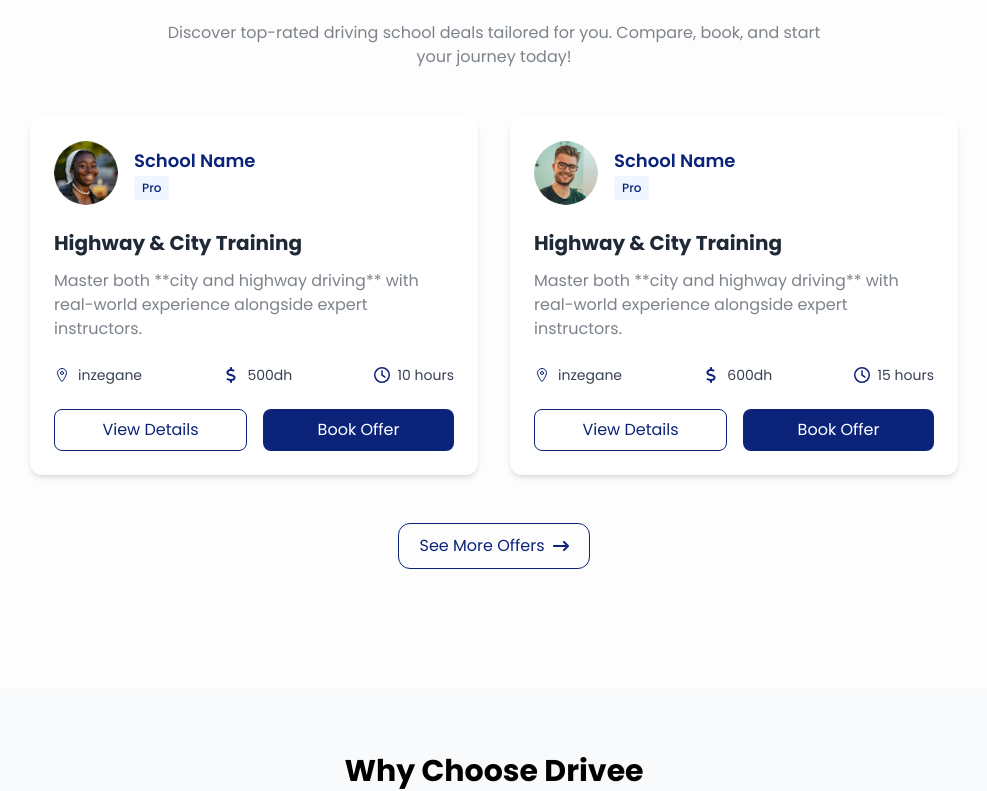
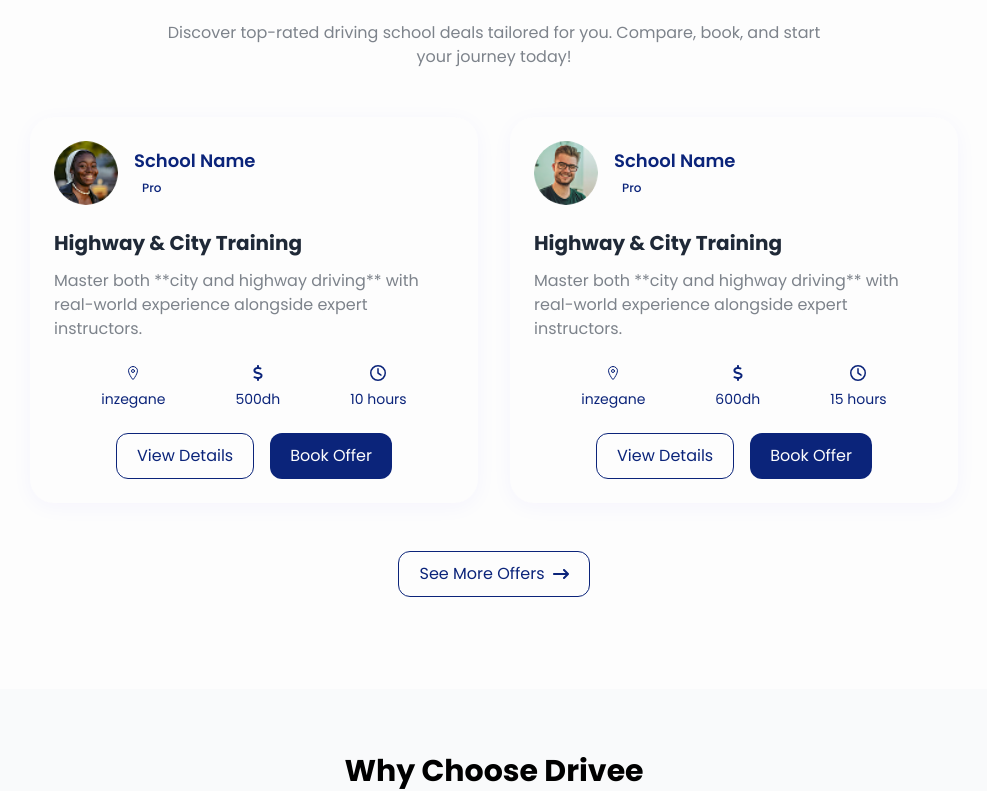
Before and after one commit to WESthhhhh/drivee-frontend, a React (Vite) app: page / in a window 1280 px wide. Shown: the part 2911-3702 px from the top of the page, without its empty margins (146-1133 px from the left). Built offline with nearby package versions, Linux system fonts and the light colour scheme.

Commit message:
Refactor UI components and styles across the application

```diff
--- a/src/components/cards/offerCards.jsx
+++ b/src/components/cards/offerCards.jsx
@@ -2,7 +2,7 @@ import React, { useState } from 'react';
 import { IoLocationOutline } from 'react-icons/io5';
 import { FaDollarSign, FaRegClock } from 'react-icons/fa6';
 import OfferDetailModal from '../modals/offerDetail';
-
+import Button from '../UI/button';
 const OfferCard = ({ offer }) => {
   const [isModalOpen, setIsModalOpen] = useState(false);
 
@@ -16,7 +16,7 @@ const OfferCard = ({ offer }) => {
 
   return (
     <>
-      <div className="bg-white rounded-xl shadow-md p-6 max-w-md w-full hover:shadow-lg transition-shadow">
+      <div className="bg-light rounded-large-md shadow-primary-4 p-6 max-w-md w-full ">
         <div className="flex items-center gap-4 mb-6">
           <img
             src={offer.img}
@@ -25,7 +25,7 @@ const OfferCard = ({ offer }) => {
           />
           <div className="text-left">
             <h2 className="text-lg font-semibold text-primary">{offer.school}</h2>
-            <span className="inline-block px-2 py-1 bg-blue-50 text-primary text-xs font-medium rounded">
+            <span className="inline-block px-2 py-1  text-primary text-xs font-medium rounded">
               {offer.title}
             </span>
           </div>
@@ -34,31 +34,34 @@ const OfferCard = ({ offer }) => {
         <h3 className="text-xl font-bold text-text mb-3 text-left">{offer.name}</h3>
         <p className="text-inputtext text-left mb-6">{offer.description}</p>
 
-        <div className="flex justify-between mb-6">
-          <div className="flex items-center gap-2">
-            <IoLocationOutline className="text-primary" />
-            <span className="text-sm text-gray-700">{offer.location}</span>
+        <div className="flex justify-center gap-[70px] mb-6 text-primary">
+          <div className="flex flex-col justify-center items-center gap-2 text-primary">
+            <IoLocationOutline className="" />
+            <span className="text-sm ">{offer.location}</span>
           </div>
-          <div className="flex items-center gap-2">
-            <FaDollarSign className="text-primary" />
-            <span className="text-sm text-gray-700">{offer.price}</span>
+          <div className="flex flex-col justify-center items-center gap-2">
+            <FaDollarSign className="" />
+            <span className="text-sm ">{offer.price}</span>
           </div>
-          <div className="flex items-center gap-2">
-            <FaRegClock className="text-primary" />
-            <span className="text-sm text-gray-700">{offer.hour}</span>
+          <div className="flex flex-col justify-center items-center gap-2">
+            <FaRegClock className="" />
+            <span className="text-sm ">{offer.hour}</span>
           </div>
         </div>
 
-        <div className="flex gap-4">
-          <button
+        <div className="flex  justify-center gap-4">
+
+            <Button
+            type='secondary'
             onClick={openModal}
-            className="flex-1 py-2 border border-primary text-primary rounded-lg hover:bg-blue-50 transition"
-          >
-            View Details
-          </button>
-          <button className="flex-1 py-2 bg-primary text-white rounded-lg hover:bg-blue-800 transition">
-            Book Offer
-          </button>
+
+            >View Details</Button>
+
+          <Button
+            type='primary'
+            onClick={() => navigate('/book')}
+
+            >Book Offer</Button>
         </div>
       </div>
 
--- a/src/components/layouts/footer.jsx
+++ b/src/components/layouts/footer.jsx
@@ -3,7 +3,7 @@ import logo from '/logo/Logolight.svg';
 import logosm from '/logo/Logolightsm.svg';
 export default function Footer() {
     return (
-      <footer className="bg-primary text-white  text-center items-center p-[70px]  bg-[url('../images/footer.png')] bg-cover bg-center space-y-[50px]">
+      <footer className="bg-primary text-light  text-center items-center p-[70px]  bg-[url('../images/footer.png')] bg-cover bg-center space-y-[50px]">
         <Link to={'/'} className="flex items-center justify-center">
           <img src={logo} className="hidden md:block" alt="Drive logo" />
           <img src={logosm} className="block md:hidden w-[100px]" alt="Mobile logo" />
--- a/src/components/modals/offerDetail.jsx
+++ b/src/components/modals/offerDetail.jsx
@@ -6,7 +6,7 @@ const OfferDetail = ({ isOpen, closeModal, offer }) => {
 
   return (
     <div className="fixed inset-0 bg-black bg-opacity-70 flex justify-center items-center z-[9999] p-4">
-      <div className="bg-white rounded-xl max-w-3xl w-full max-h-[90vh] overflow-y-auto relative">
+      <div className="bg-light rounded-xl max-w-3xl w-full max-h-[90vh] overflow-y-auto relative">
         {/* Close Button */}
         <button
           onClick={closeModal}
@@ -102,7 +102,7 @@ const OfferDetail = ({ isOpen, closeModal, offer }) => {
             </div>
 
             {/* Action Button */}
-            <button className="w-full py-3 bg-blue-900 text-white font-medium rounded-lg mt-6 hover:bg-blue-800 transition">
+            <button className="w-full py-3 bg-blue-900 text-light font-medium rounded-lg mt-6 hover:bg-blue-800 transition">
               Book Now
             </button>
           </div>
--- a/src/pages/HomePage.jsx
+++ b/src/pages/HomePage.jsx
@@ -81,7 +81,7 @@ const HomePage = () => {
                 description: "Available 7 days a week from 8AM to 8PM"
               }
             ].map((feature, index) => (
-              <div key={index} className="bg-white p-8 rounded-xl shadow-md hover:shadow-lg transition-shadow duration-300 text-center">
+              <div key={index} className="bg-light p-8 rounded-xl shadow-md hover:shadow-lg transition-shadow duration-300 text-center">
                 <img src={feature.icon} alt={feature.title} className="w-16 h-16 mx-auto mb-4" />
                 <h3 className="text-xl font-semibold mb-2">{feature.title}</h3>
                 <p className="text-inputtext">{feature.description}</p>
@@ -116,7 +116,7 @@ const HomePage = () => {
                 image: "/images/car3.jpg"
               }
             ].map((car, index) => (
-              <div key={index} className="bg-white rounded-xl overflow-hidden shadow-md hover:scale-[1.02] transition-transform duration-300">
+              <div key={index} className="bg-light rounded-xl overflow-hidden shadow-md hover:scale-[1.02] transition-transform duration-300">
                 <img src={car.image} alt={car.model} className="w-full h-48 object-cover" />
                 <div className="p-6">
                   <h3 className="text-xl font-semibold">{car.model}</h3>
@@ -154,7 +154,7 @@ const HomePage = () => {
                 rating: "★★★★☆"
               }
             ].map((testimonial, index) => (
-              <div key={index} className="bg-white p-8 rounded-xl shadow-md">
+              <div key={index} className="bg-light p-8 rounded-xl shadow-md">
                 <p className="text-inputtext mb-4 italic">"{testimonial.quote}"</p>
                 <div className="flex justify-between items-center">
                   <span className="font-medium">{testimonial.name}</span>
@@ -176,13 +176,13 @@ const HomePage = () => {
           <div className="flex flex-col sm:flex-row justify-center gap-4">
             <button
               onClick={() => navigate('/offers')}
-              className="bg-white text-primary hover:bg-gray-100 px-8 py-3 rounded-lg text-lg font-medium transition-colors"
+              className="bg-light text-primary hover:bg-gray-100 px-8 py-3 rounded-lg text-lg font-medium transition-colors"
             >
               Browse Instructors
             </button>
             <button
               onClick={() => navigate('/contact')}
-              className="border-2 border-white hover:bg-white/10 px-8 py-3 rounded-lg text-lg font-medium transition-colors"
+              className="border-2 border-light hover:bg-light/10 px-8 py-3 rounded-lg text-lg font-medium transition-colors"
             >
               Contact Us
             </button>
--- a/tailwind.config.js
+++ b/tailwind.config.js
@@ -20,10 +20,11 @@ export default {
         b75:'#9DACDE',
         b50:'#E7EBF7',
         b500:'#09206A',
+        b200:'#0F34AE',
         cayan50:'#F5FBFB',
         lightgrey:'#D9DCE1',
         inputtext:'#7D838B',
-        gre:'#929599',
+        grey:'#929599',
       },
       borderRadius: {
         'small-sm': '8px',
```
Also changed, not shown: public/icons/login.svg.
